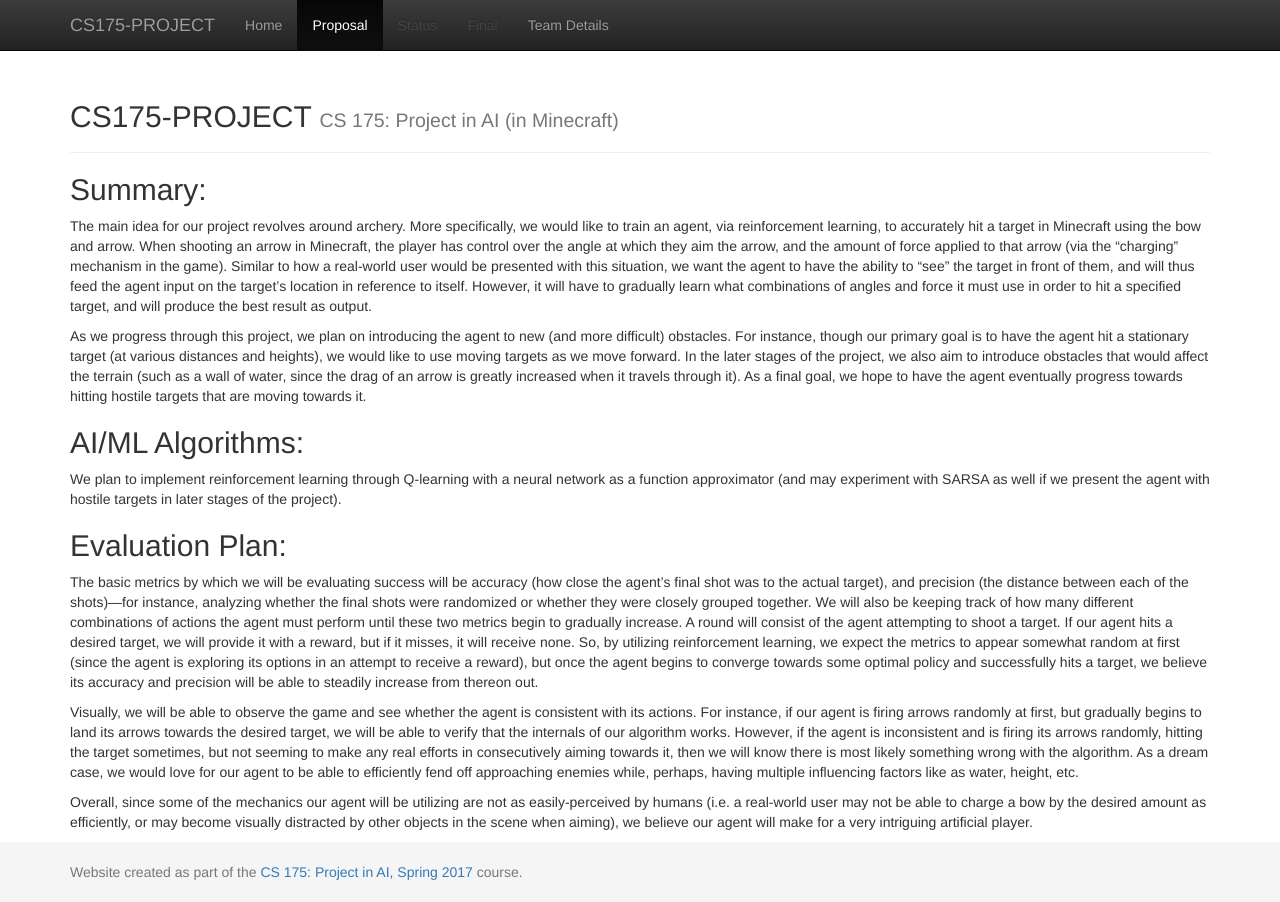
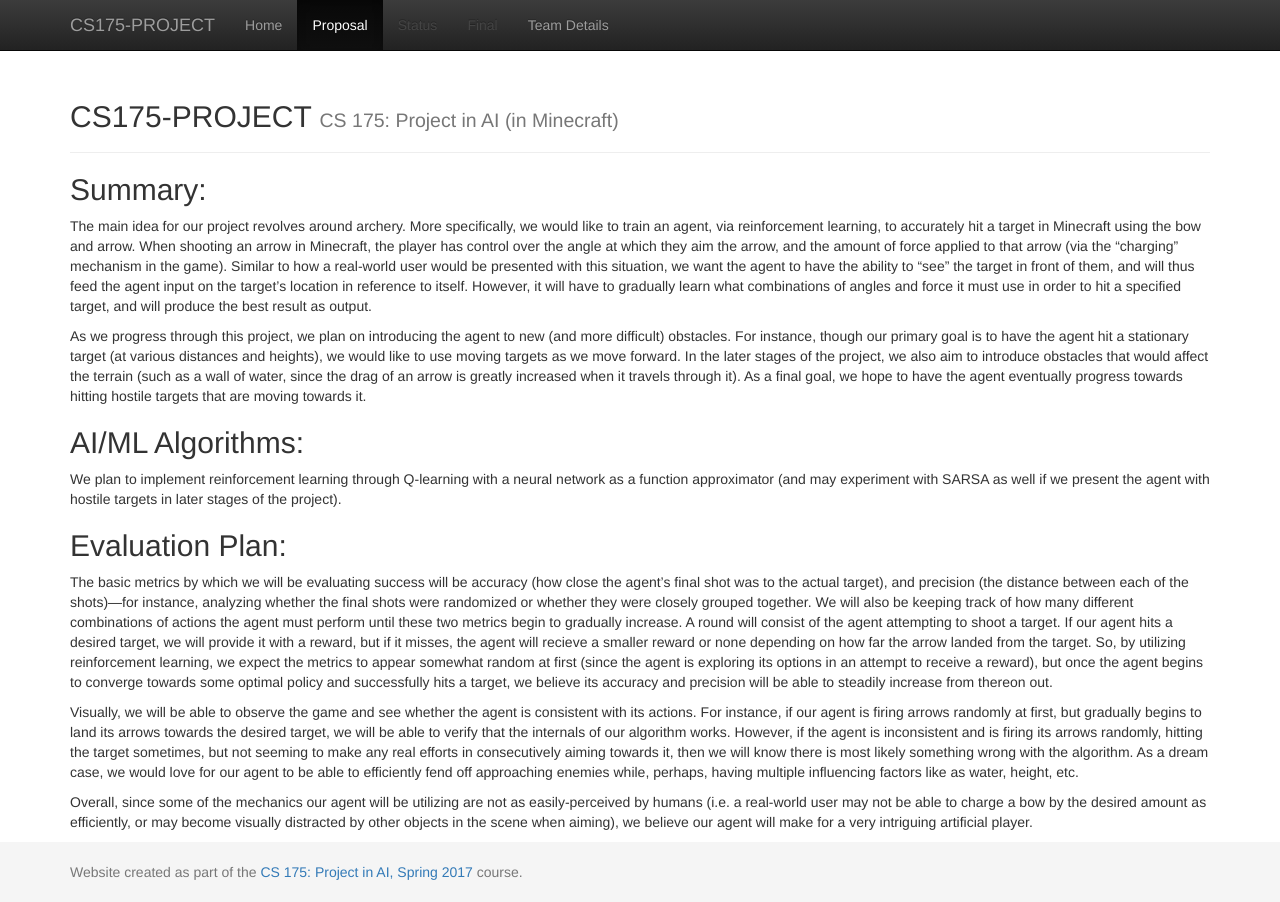
Before and after one commit to andrewdoh/scuba_diver, a Jekyll site: the page built from docs/proposal.md, in a window 1280 px wide. Built offline with Jekyll 4.4.1, drawn with Linux system fonts in a browser that asks for light colours.

Commit message:
Update proposal.md

```diff
--- a/docs/proposal.md
+++ b/docs/proposal.md
@@ -12,7 +12,7 @@ title: Proposal
   We plan to implement reinforcement learning through Q-learning with a neural network as a function approximator (and may experiment with SARSA as well if we present the agent with hostile targets in later stages of the project).
 
 ## Evaluation Plan:
-  The basic metrics by which we will be evaluating success will be accuracy (how close the agent’s final shot was to the actual target), and precision (the distance between each of the shots)—for instance, analyzing whether the final shots were randomized or whether they were closely grouped together. We will also be keeping track of how many different combinations of actions the agent must perform until these two metrics begin to gradually increase. A round will consist of the agent attempting to shoot a target. If our agent hits a desired target, we will provide it with a reward, but if it misses, it will receive none. So, by utilizing reinforcement learning, we expect the metrics to appear somewhat random at first (since the agent is exploring its options in an attempt to receive a reward), but once the agent begins to converge towards some optimal policy and successfully hits a target, we believe its accuracy and precision will be able to steadily increase from thereon out.
+  The basic metrics by which we will be evaluating success will be accuracy (how close the agent’s final shot was to the actual target), and precision (the distance between each of the shots)—for instance, analyzing whether the final shots were randomized or whether they were closely grouped together. We will also be keeping track of how many different combinations of actions the agent must perform until these two metrics begin to gradually increase. A round will consist of the agent attempting to shoot a target. If our agent hits a desired target, we will provide it with a reward, but if it misses, the agent will recieve a smaller reward or none depending on how far the arrow landed from the target. So, by utilizing reinforcement learning, we expect the metrics to appear somewhat random at first (since the agent is exploring its options in an attempt to receive a reward), but once the agent begins to converge towards some optimal policy and successfully hits a target, we believe its accuracy and precision will be able to steadily increase from thereon out.
 
   Visually, we will be able to observe the game and see whether the agent is consistent with its actions. For instance, if our agent is firing arrows randomly at first, but gradually begins to land its arrows towards the desired target, we will be able to verify that the internals of our algorithm works. However, if the agent is inconsistent and is firing its arrows randomly, hitting the target sometimes, but not seeming to make any real efforts in consecutively aiming towards it, then we will know there is most likely something wrong with the algorithm. As a dream case, we would love for our agent to be able to efficiently fend off approaching enemies while, perhaps, having multiple influencing factors like as water, height, etc.
 
```
